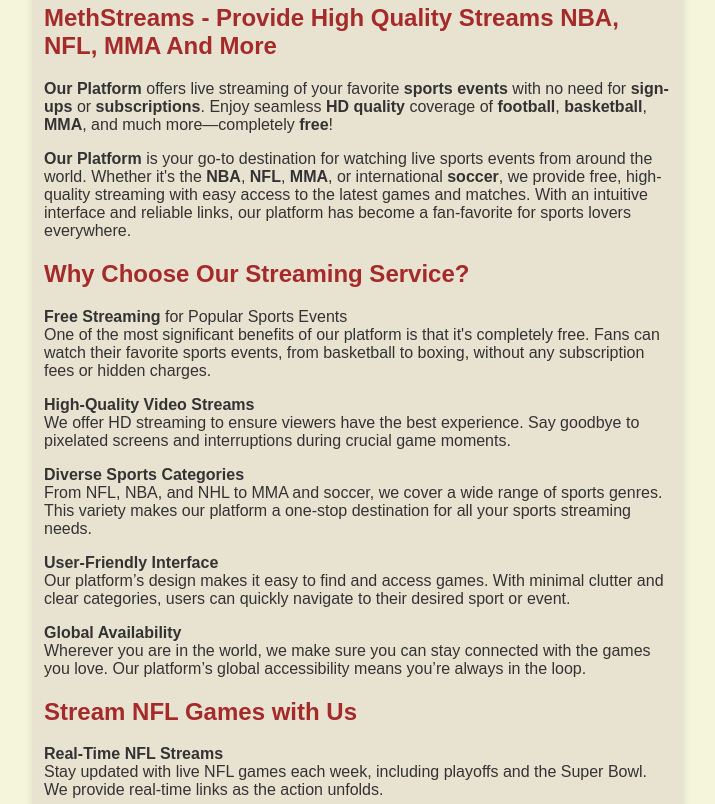
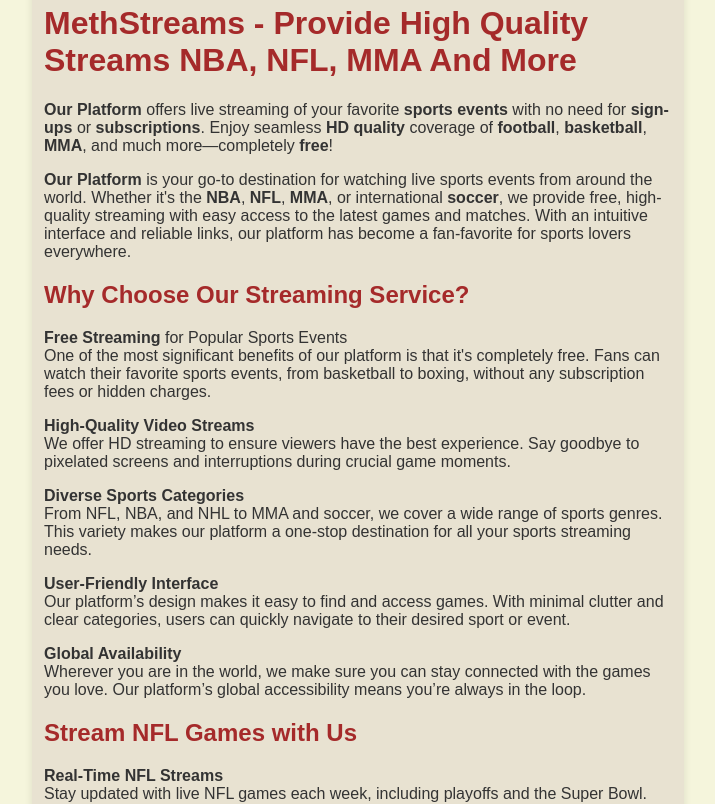
Before and after one commit to v7east/v1must, a plain HTML site: page index.html in a window 1280 px wide. Shown: the part 1132-1936 px from the top of the page, without its empty margins (282-997 px from the left). Drawn offline with Linux system fonts and the light colour scheme.

Commit message:
index.html

```diff
--- a/index.html
+++ b/index.html
@@ -231,7 +231,7 @@
      <a> <img border="0" height="400" width="735" src="https://devsdash.com/wp-content/uploads/2024/11/MethStreams.jpg" alt="NFLbite Streaming Platform Logo - Free Sports Streams for NFL, NBA, NHL, MMA, and Boxing">
   </a>
 </div>
-      <h2 class="whitespace-pre-wrap" style="color: brown;"><strong>MethStreams - Provide High Quality Streams NBA, NFL, MMA And More</strong></h2>
+      <h1 class="whitespace-pre-wrap" style="color: brown;"><strong>MethStreams - Provide High Quality Streams NBA, NFL, MMA And More</strong></h1>
 <p><strong>Our Platform</strong> offers live streaming of your favorite <strong>sports events</strong> with no need for <strong>sign-ups</strong> or <strong>subscriptions</strong>. Enjoy seamless <strong>HD quality</strong> coverage of <strong>football</strong>, <strong>basketball</strong>, <strong>MMA</strong>, and much more—completely <strong>free</strong>!</p>
 <p><strong>Our Platform</strong> is your go-to destination for watching live sports events from around the world. Whether it's the <strong>NBA</strong>, <strong>NFL</strong>, <strong>MMA</strong>, or international <strong>soccer</strong>, we provide free, high-quality streaming with easy access to the latest games and matches. With an intuitive interface and reliable links, our platform has become a fan-favorite for sports lovers everywhere.</p>
 
```
